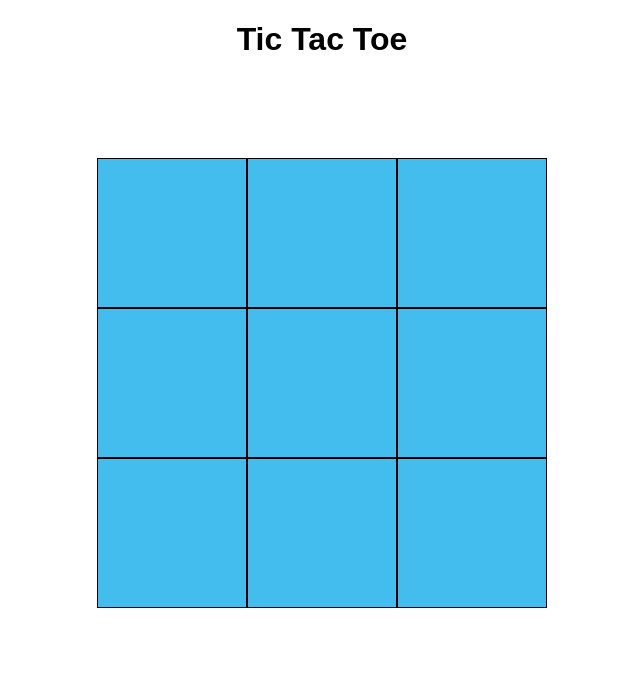
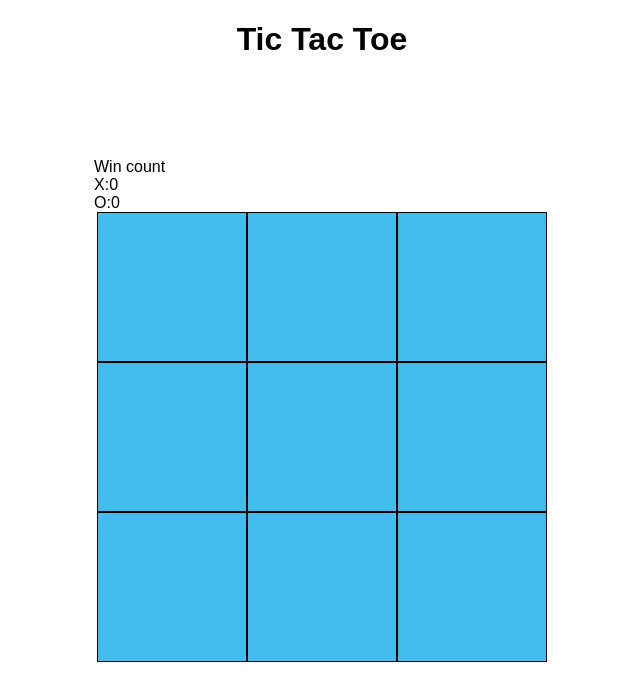
Before and after one commit to edtan094/tik-tac-toe, a React (Create React App) app in the folder tic-tac-toe-react/: page / in a window 1280 px wide. Shown: the top 700 px of the page, without its empty margins (318-958 px from the left). Built offline with nearby package versions, Linux system fonts and the light colour scheme.

Commit message:
Added a game win counter for X and O component.

```diff
--- a/tic-tac-toe-react/src/components/Game.jsx
+++ b/tic-tac-toe-react/src/components/Game.jsx
@@ -1,10 +1,12 @@
 import React, { useState, useEffect } from 'react';
 import '../Styles/styles.scss'
+import WinCounter from './WinCounter';
 
 function Game() {
   const [player, setPlayer] = useState("X")
   const [row, setRow] = useState(Array(9).fill(null))
   const [winner, setWinner] = useState(null)
+  const [winCount, setWinCount] = useState({X: 0, O: 0})
 
   const userInput = (event) => {
     if (event.target.className === "square" && !winner) {
@@ -37,6 +39,7 @@ function Game() {
       }
     }
   }
+
   useEffect(() => {
     checkWinCondition(row)
   }, [player, row])
@@ -50,6 +53,7 @@ function Game() {
   return (
     <>
       <div className='container'>
+        <WinCounter winner={winner} winCount={winCount} setWinCount={setWinCount}/>
         <div className='row justify-center'>
           {row[0] ? <button id={0}>{row[0]}</button> : <button onClick={userInput} className="square" id={0}></button>}
           {row[1] ? <button id={1}>{row[1]}</button> : <button onClick={userInput} className="square" id={1}></button>}
--- /dev/null
+++ b/tic-tac-toe-react/src/components/WinCounter.jsx
@@ -0,0 +1,18 @@
+import React, { useEffect } from "react";
+
+export default function WinCounter({winner, winCount, setWinCount}){
+
+  useEffect(() => {
+    if (winner !== null) {
+      setWinCount({ ...winCount, [winner]: winCount[winner] + 1 })
+    }
+  }, [winner])
+
+  return (
+    <>
+      <div>Win count</div>
+      <div>X:{winCount.X}</div>
+      <div>O:{winCount.O}</div>
+    </>
+  )
+}
```
